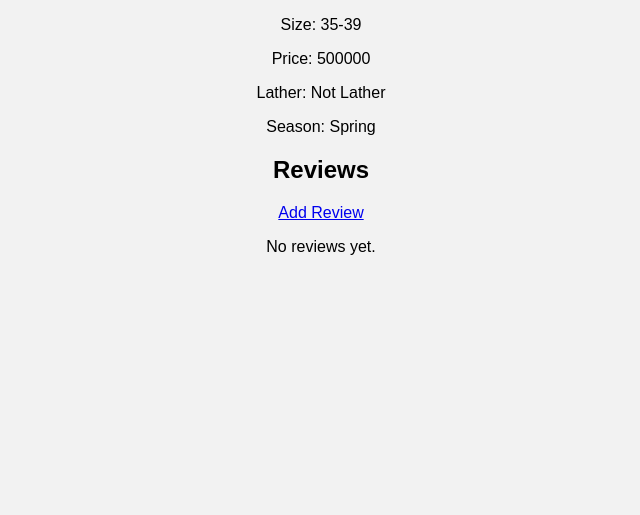
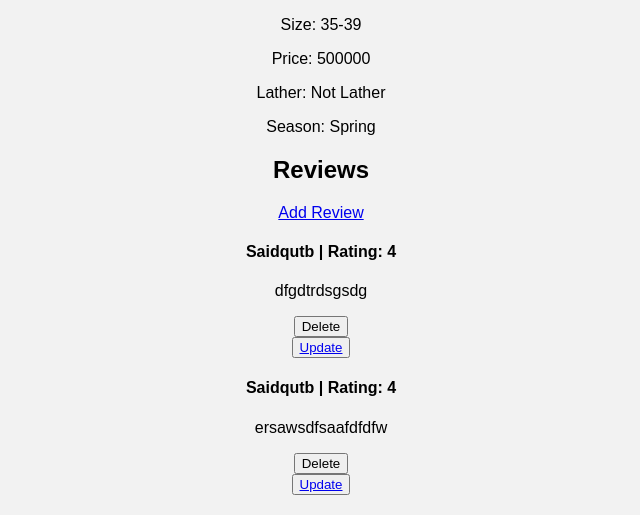
Before and after one commit to Saidqutb1/my_team_project, a Django app: page /products/shoes/1/ in a window 1280 px wide. Shown: the part 1757-2272 px from the top of the page, without its empty margins (319-959 px from the left). Before the commit the page ends 2012 px from the top, so only its background shows below. Run offline with Django 5.2, Linux system fonts and the light colour scheme; a user stored in the database is signed in; data comes from the database, SQL or seed files in the repository; both versions use the stored data as it was after the commit.

Commit message:
To'g'irlandi

```diff
--- a/products/models.py
+++ b/products/models.py
@@ -1,3 +1,4 @@
+from django.contrib.auth.models import User
 from django.db import models
 from users.models import Painting
 from django.core.validators import MaxValueValidator, MinValueValidator
@@ -100,7 +101,7 @@ class Shoes(models.Model):
 
 
 class Review(models.Model):
-    user = models.ForeignKey(Painting, on_delete=models.CASCADE)
+    user = models.ForeignKey(User, on_delete=models.CASCADE)
     shoe = models.ForeignKey(Shoes, on_delete=models.CASCADE)
     comment = models.TextField()
     created_at = models.DateTimeField(auto_now_add=True)
@@ -116,4 +117,4 @@ class Review(models.Model):
         db_table = 'review'
 
     def __str__(self):
-        return f"Review by {self.user} for {self.shoe}"
+        return f"Review by {self.user.username} for {self.shoe}"
--- a/products/views.py
+++ b/products/views.py
@@ -36,7 +36,8 @@ class ShoesListView1(ListView):
 class ShoesDetailView(View):
     def get(self, request, pk):
         shoe = get_object_or_404(Shoes, pk=pk)
-        return render(request, 'products/shoe_detail.html', {'shoe': shoe})
+        reviews = Review.objects.filter(shoe=shoe)
+        return render(request, 'products/shoe_detail.html', {'shoe': shoe, 'reviews': reviews})
 
 
 class CreateShoeView(View):
@@ -100,7 +101,7 @@ class AddReviewView(LoginRequiredMixin, View):
         if add_review_form.is_valid():
             review = add_review_form.save(commit=False)
             review.shoe = shoe
-            review.user = request.users.painting
+            review.user = request.user.painting_set.first()
             review.save()
             messages.success(request, "Your review was added successfully!")
             return redirect('products:shoe_detail', pk=pk)
@@ -113,24 +114,33 @@ class ReviewDeleteView(View):
     def post(self, request, pk):
         review = get_object_or_404(Review, pk=pk)
         shoe_pk = review.shoe.pk
-        review.delete()
-        messages.success(request, "Your review was deleted successfully!")
-        return redirect('shoes_detail', pk=shoe_pk)
+        if review.user == request.user or request.user.is_staff:
+            review.delete()
+            messages.success(request, "Your review was deleted successfully!")
+        else:
+            messages.error(request, "You do not have permission to delete this review.")
+        return redirect('products:shoe_detail', pk=shoe_pk)
 
 
 class ReviewUpdateView(View):
     def get(self, request, pk):
         review = get_object_or_404(Review, pk=pk)
+        if review.user != request.user and not request.user.is_staff:
+            messages.error(request, "You do not have permission to update this review.")
+            return redirect('products:shoe_detail', pk=review.shoe.pk)
         update_form = UpdateReviewForm(instance=review)
         return render(request, 'products/update_review.html', {'form': update_form})
 
     def post(self, request, pk):
         review = get_object_or_404(Review, pk=pk)
+        if review.user != request.user and not request.user.is_staff:
+            messages.error(request, "You do not have permission to update this review.")
+            return redirect('products:shoe_detail', pk=review.shoe.pk)
         update_form = UpdateReviewForm(request.POST, instance=review)
         if update_form.is_valid():
             update_form.save()
             messages.success(request, "Your review was updated successfully!")
-            return redirect('shoes_detail', pk=review.shoe.pk)
+            return redirect('products:shoe_detail', pk=review.shoe.pk)
         else:
             messages.error(request, "Failed to update your review.")
             return render(request, 'products/update_review.html', {'form': update_form})
--- a/templates/products/add_review.html
+++ b/templates/products/add_review.html
@@ -5,7 +5,7 @@ Add Review
 {% endblock %}
 
 {% block content %}
-<h1>Add Review</h1>
+<h1>Add Review {{ shoe.name }}</h1>
 <form method="post">
     {% csrf_token %}
     {{ add_review_form.as_p }}
--- a/templates/products/shoe_detail.html
+++ b/templates/products/shoe_detail.html
@@ -26,11 +26,11 @@
     <h4>{{ review.user.username }} | Rating: {{ review.rating }}</h4>
     <p>{{ review.comment }}</p>
     {% if user.is_authenticated and review.user == user %}
-    <form method="post" action="{% url 'products:review_delete' review.pk %}">
+    <form method="post" action="{% url 'products:delete_review' review.pk %}">
         {% csrf_token %}
         <button type="submit">Delete</button>
     </form>
-    <button><a href="{% url 'products:review_update' review.pk  %}">Update</a></button>
+    <button><a href="{% url 'products:update_review' review.pk  %}">Update</a></button>
     {% endif %}
 </div>
 {% empty %}
```
Also changed, not shown: db.sqlite3, products/migrations/0002_alter_review_user_alter_shoes_price.py (added).
